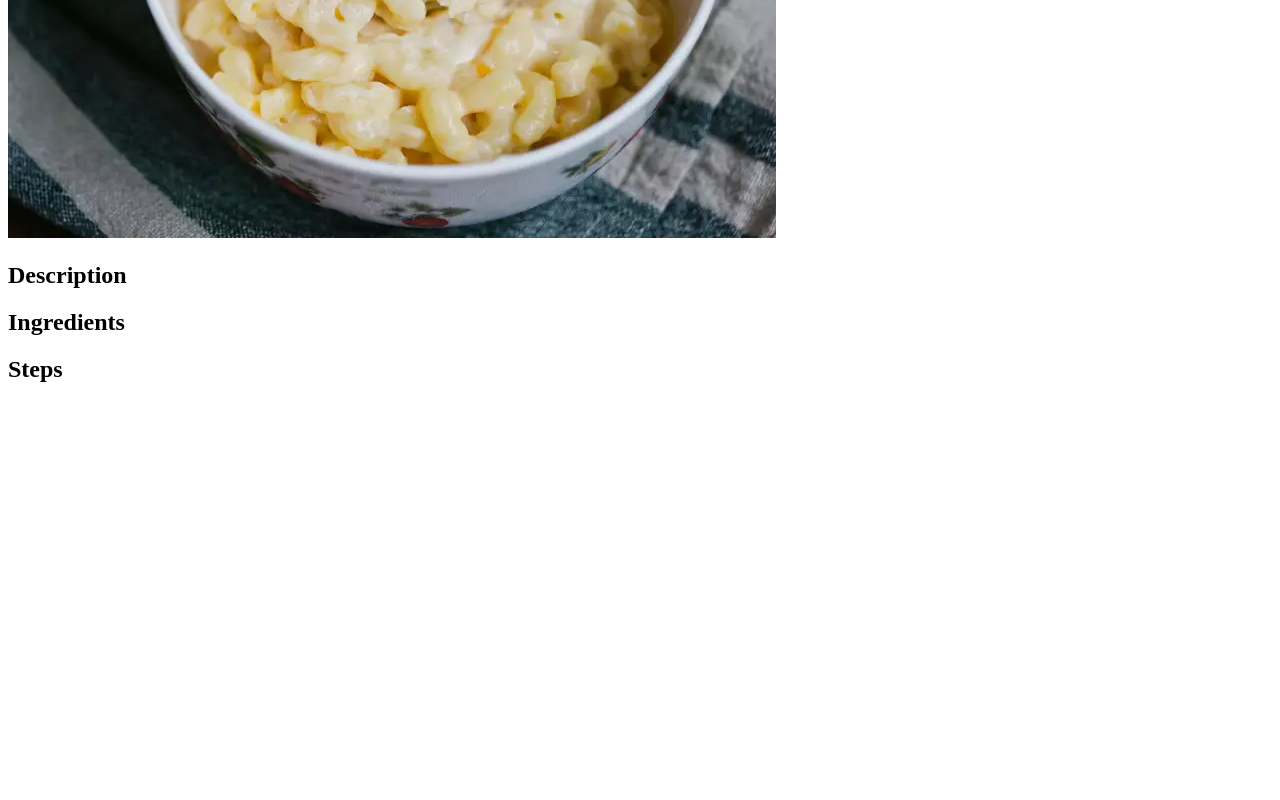
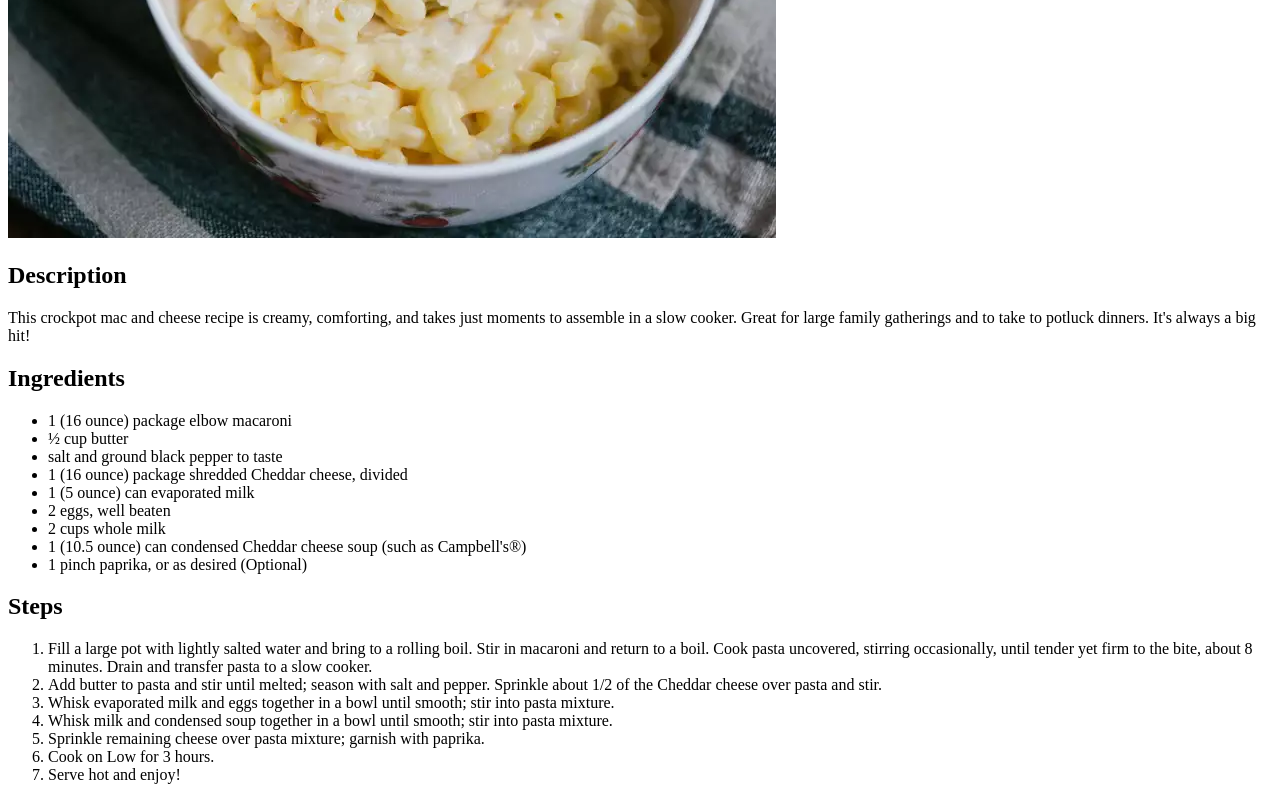
Before and after one commit to LexSnow/odin-recipes, a plain HTML site: page recipes/macncheese.html in a window 1280 px wide. Shown: the part 354-1154 px from the top of the page. Before the commit the page ends 800 px from the top, so only its background shows below. Drawn offline with Linux system fonts and the light colour scheme.

Commit message:
Populate macncheese.html

```diff
--- a/recipes/macncheese.html
+++ b/recipes/macncheese.html
@@ -1,16 +1,44 @@
 <!DOCTYPE html>
 <html lang="en">
+
 <head>
     <meta charset="UTF-8">
     <meta name="viewport" content="width=device-width, initial-scale=1.0">
     <link rel="stylesheet" href="../style.css">
     <title>Mac & cheese</title>
 </head>
+
 <body>
     <h1>Mac and Cheese</h1>
     <img src="../img/macncheese.webp" alt="Mac & Cheese">
     <h2>Description</h2>
+    <p>This crockpot mac and cheese recipe is creamy, comforting, and takes just moments to assemble in a slow cooker.
+        Great for large family gatherings and to take to potluck dinners. It's always a big hit!</p>
     <h2>Ingredients</h2>
+    <ul>
+        <li>1 (16 ounce) package elbow macaroni</li>
+        <li>½ cup butter</li>
+        <li>salt and ground black pepper to taste</li>
+        <li>1 (16 ounce) package shredded Cheddar cheese, divided</li>
+        <li>1 (5 ounce) can evaporated milk</li>
+        <li>2 eggs, well beaten</li>
+        <li>2 cups whole milk</li>
+        <li>1 (10.5 ounce) can condensed Cheddar cheese soup (such as Campbell's®)</li>
+        <li>1 pinch paprika, or as desired (Optional)</li>
+    </ul>
     <h2>Steps</h2>
+    <ol>
+        <li>Fill a large pot with lightly salted water and bring to a rolling boil. Stir in macaroni and return to a
+            boil. Cook pasta uncovered, stirring occasionally, until tender yet firm to the bite, about 8 minutes. Drain
+            and transfer pasta to a slow cooker.</li>
+        <li>Add butter to pasta and stir until melted; season with salt and pepper. Sprinkle about 1/2 of the Cheddar
+            cheese over pasta and stir.</li>
+        <li>Whisk evaporated milk and eggs together in a bowl until smooth; stir into pasta mixture.</li>
+        <li>Whisk milk and condensed soup together in a bowl until smooth; stir into pasta mixture.</li>
+        <li>Sprinkle remaining cheese over pasta mixture; garnish with paprika.</li>
+        <li>Cook on Low for 3 hours.</li>
+        <li>Serve hot and enjoy!</li>
+    </ol>
 </body>
+
 </html>
```
